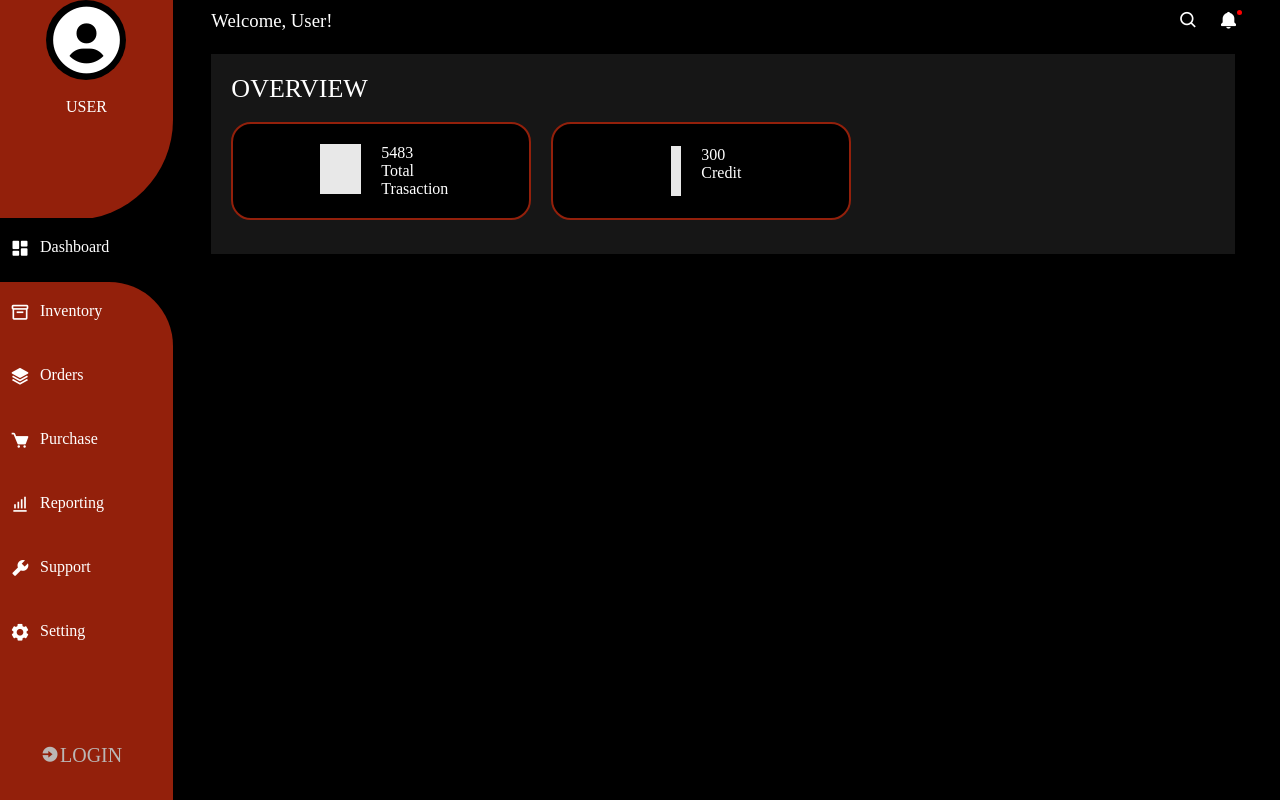
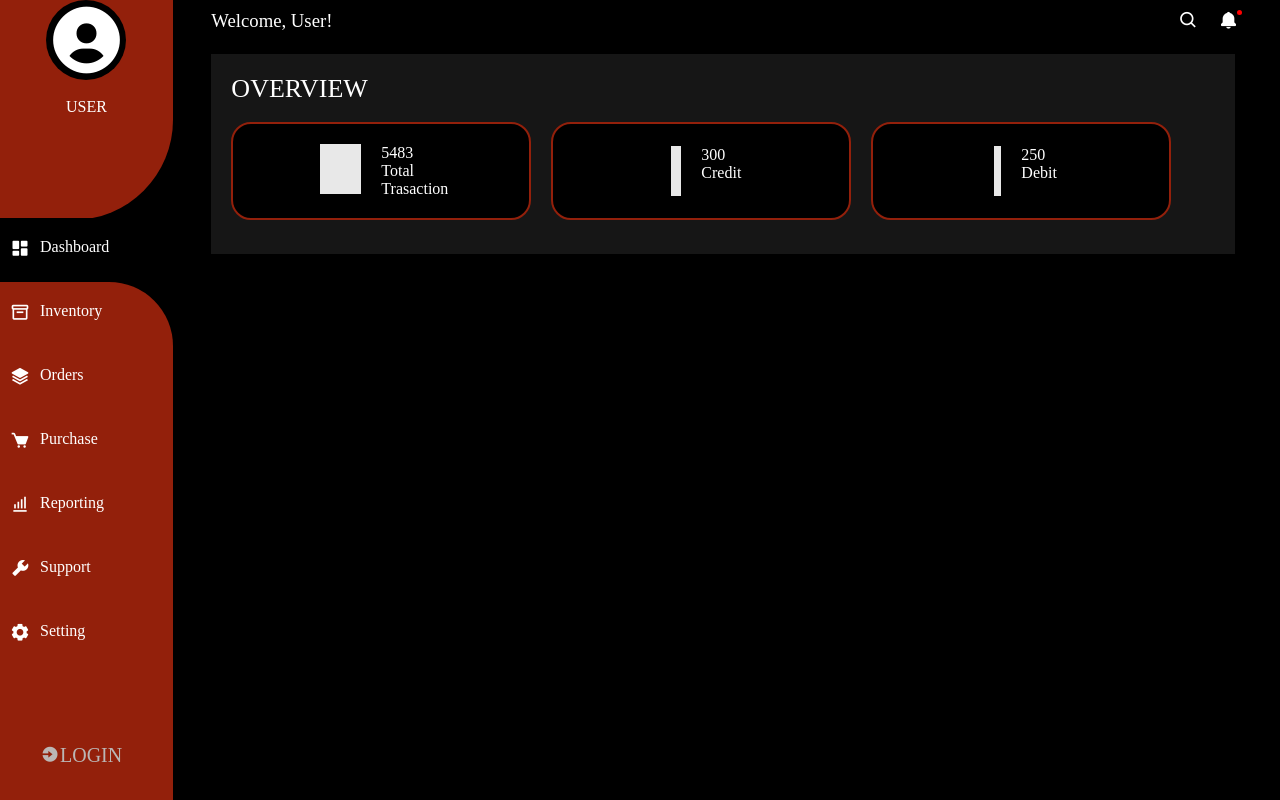
Before and after one commit to Lovethrech/personal-finance-manager, a Vue app: page / in a window 1280 px wide. Built offline with nearby package versions, Linux system fonts and the light colour scheme.

Commit message:
...working on landing-page-overview container

```diff
--- a/src/components/landing-page/LandingPageOverviewBoxMainCtn.vue
+++ b/src/components/landing-page/LandingPageOverviewBoxMainCtn.vue
@@ -18,6 +18,12 @@ import LandingPageOverviewBox from './LandingPageOverviewBox.vue';
                 :boxNo="dashboardOverviewData[1].boxNo"
             >
             </LandingPageOverviewBox>
+            <LandingPageOverviewBox
+                :boxIcon="dashboardOverviewData[2].boxIcon"
+                :boxName="dashboardOverviewData[2].boxName"
+                :boxNo="dashboardOverviewData[2].boxNo"
+            >
+            </LandingPageOverviewBox>
         </div>
     </div>
 </template>
```
